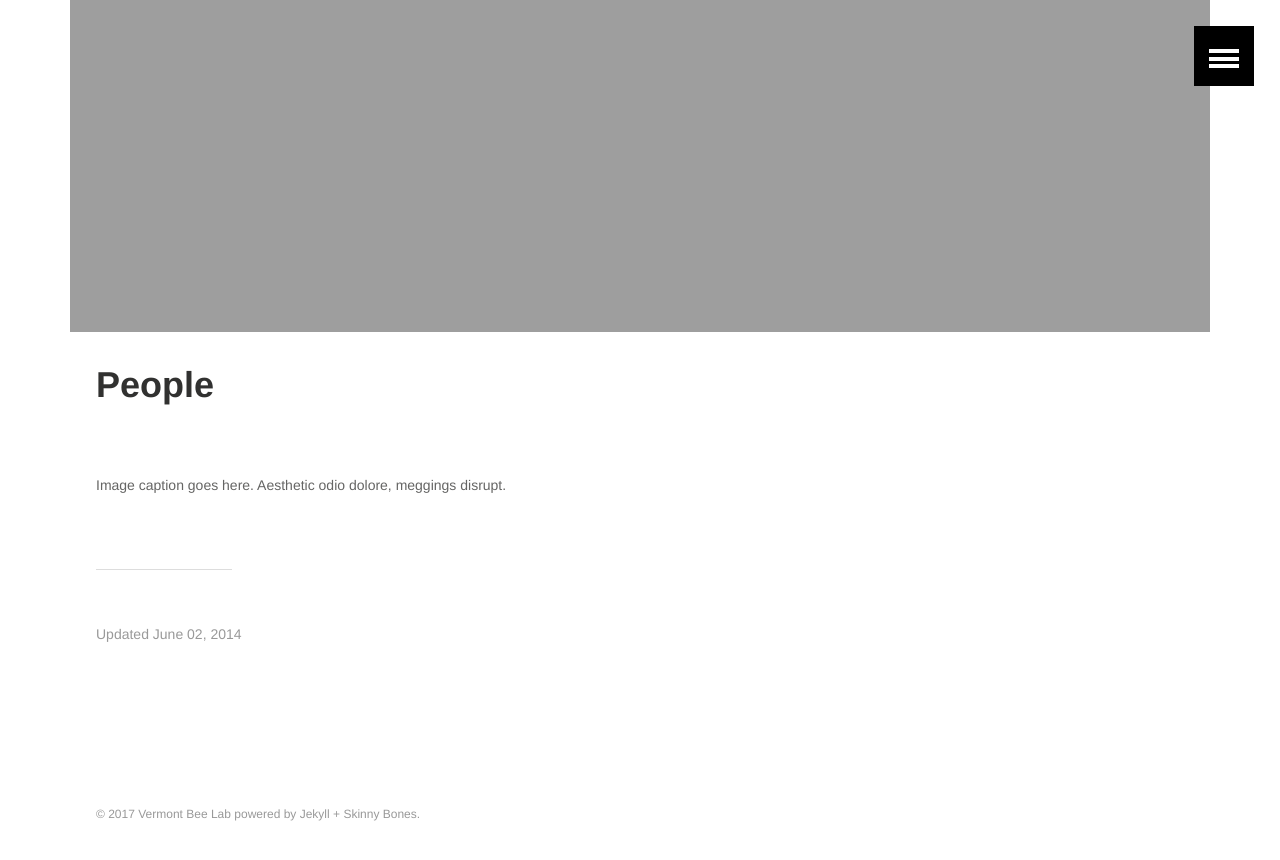
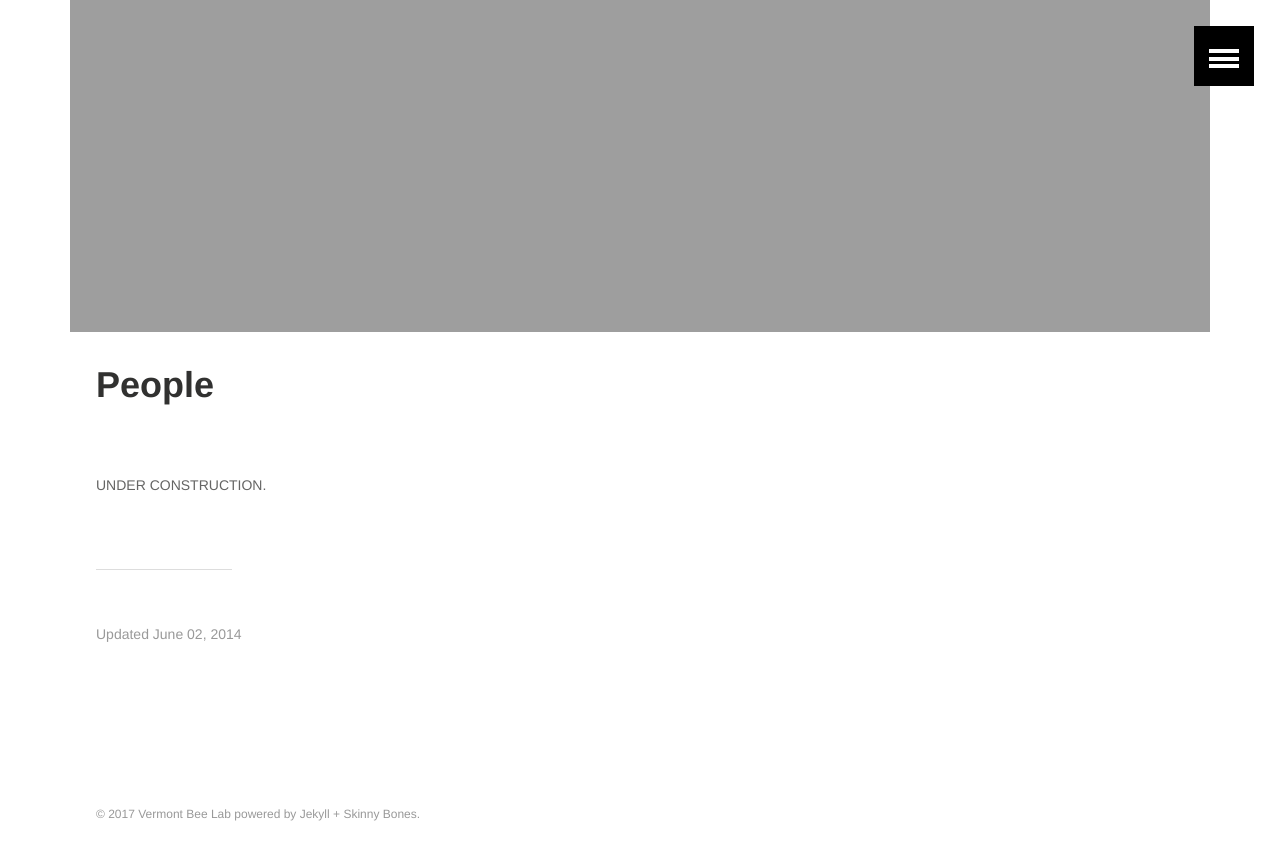
Before and after one commit to samanthaannalger/VTBeeLab, a Jekyll site: the page built from people/index.md, in a window 1280 px wide and 900 px high, scrolled down 635 px. Shown: the top 860 px of the window. Built offline with Jekyll 4.4.1, drawn with Linux system fonts in a browser that asks for light colours.

Commit message:
under construction

```diff
--- a/people/index.md
+++ b/people/index.md
@@ -15,5 +15,5 @@ ads: false
 
 <figure>
 	<img src="bio-photo.jpg" alt="">
-	<figcaption>Image caption goes here. Aesthetic odio dolore, meggings disrupt.</figcaption>
+	<figcaption>UNDER CONSTRUCTION.</figcaption>
 </figure>
```
